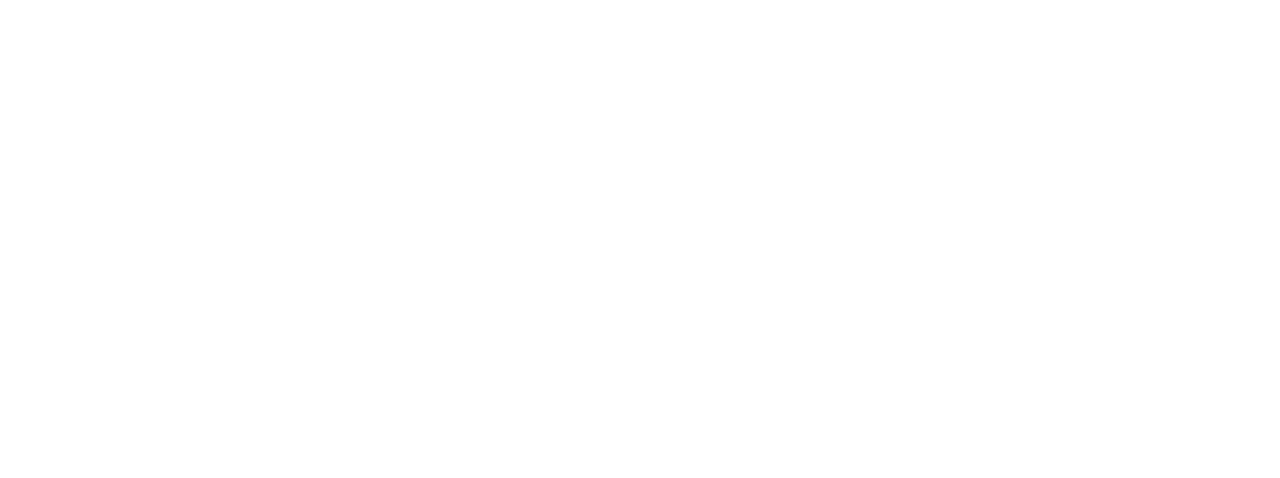
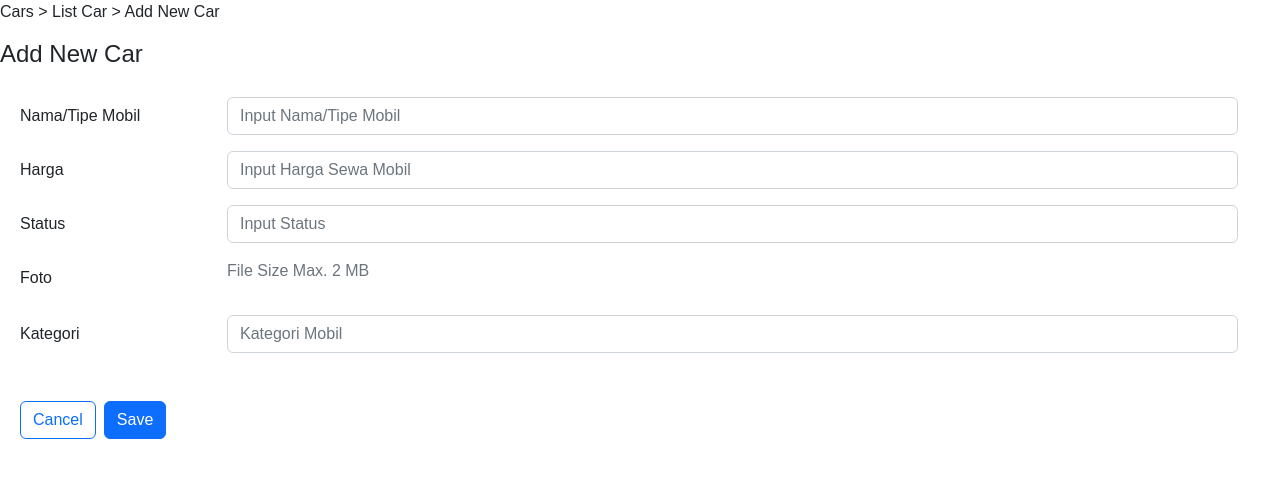
Before and after one commit to Wannn14/Binar-Platinum, a React (Create React App) app: page /AddCar in a window 1280 px wide. Before the commit this address had no page. Shown: the top 478 px of the page. Built offline with nearby package versions, Linux system fonts and the light colour scheme.

Commit message:
listcar admin

```diff
--- /dev/null
+++ b/src/pages/AddCar/AddCar.js
@@ -0,0 +1,85 @@
+import React from "react";
+import { useState } from "react";
+import { Link } from 'react-router-dom';
+import './style.css';
+import axios from "axios";
+
+const AddCar = () => {
+
+
+
+
+
+
+  return (
+
+    <div className="content">
+      <div className="main">
+        <p>Cars {`>`} List Car {`>`} Add New Car</p>
+
+        <h4>Add New Car</h4>
+        <div className="row" style={{ backgroundColor: '#ffff', padding: '20px', marginRight: '10px' }}>
+          <form action="" >
+            <div className="col">
+              <div className="mb-3 row">
+                <label className="col-sm-2 col-form-label">Nama/Tipe Mobil</label>
+                <div className="col-sm-10">
+                  <input id="name" name="name" type="text" className="form-control" placeholder="Input Nama/Tipe Mobil"  />
+                </div>
+              </div>
+              <div className="mb-3 row">
+                <label className="col-sm-2 col-form-label">Harga</label>
+                <div className="col-sm-10">
+                  <input id="price" name="price" type="number" className="form-control" placeholder="Input Harga Sewa Mobil"  />
+                </div>
+              </div>
+              <div className="mb-3 row">
+                <label className="col-sm-2 col-form-label">Status</label>
+                <div className="col-sm-10">
+                  <input id="status" name="status" type="text" className="form-control" placeholder="Input Status"  />
+                </div>
+              </div>
+              <div className="mb-3 row">
+                <label className="col-sm-2 col-form-label">Foto</label>
+                <div className="col-sm-10">
+                  {/* <input id="image" name="image" type="file" className="form-control" placeholder="Upload Foto Mobil" onChange={(e)=>onInputChange(e)}/> */}
+
+
+                  <p className="text-muted">File Size Max. 2 MB</p>
+                </div>
+              </div>
+              <div className="mb-3 row">
+                <label className="col-sm-2 col-form-label">Kategori</label>
+                <div className="col-sm-10">
+                  {/* <select className="form-select" id="exampleFormControlSelect1">
+                                    <option >Pilih Kategori</option>
+                                    <option>1</option>
+                                    <option>2</option>
+                                    <option>3</option>
+                                    <option>4</option>
+                                    <option>5</option>
+                                </select> */}
+                  <input id="category" name="category" type="text" className="form-control" placeholder="Kategori Mobil"  />
+
+                </div>
+
+              </div>
+              <div className="button mt-5">
+                <Link to={`/carlist`}>
+                  <button className="btn btn-outline-primary">Cancel</button>
+                </Link>
+                <button className="btn btn-primary ms-2">Save</button>
+              </div>
+            </div>
+            <div className="col">
+            </div>
+
+          </form>
+
+        </div>
+      </div>
+    </div>
+  )
+}
+
+export default AddCar;
--- /dev/null
+++ b/src/pages/carlist/carlist.js
@@ -0,0 +1,80 @@
+import React, {useEffect, useState} from "react";
+import { Link } from 'react-router-dom';
+import {datacrud} from "../../store/actions/crud-slice";
+import {useDispatch, useSelector} from "react-redux";
+
+// import axios from "axios";
+
+
+const Carlist = ({  }) => {
+  const [cars, setCars] = useState([]);
+  const dispatch = useDispatch();
+  const viewcar = useSelector(state => state.viewstore.cruddata)
+  // const [pagesize,setPageSize] = useState (10)
+  //   const [page,setPage] = useState (1)
+    const [carSmall,setSmall] = useState()
+    // const handleCarSmall = (ev) =>{
+    //   ev.preventDefault()
+    //   setSmall (ev.target.value)
+    // }
+    useEffect(() => {
+      dispatch(datacrud({carSmall}));
+  }, [])
+  // const API_URL = "https://bootcamp-rent-cars.herokuapp.com";
+  // const getCars = () => {
+  //   const token = localStorage.getItem ('access_token')
+  //   const config = {
+  //       headers:{
+  //           access_token: token
+  //       },
+
+  //   }
+
+  // axios
+  //     .get(`${API_URL}/admin/v2/car`,config)
+  //     .then((response) => {
+  //       setCars(response.data.cars)
+  //      console.log(response.data)
+  //     })
+  //     .catch((error) => console.log(error));
+  //   }
+    // useEffect(()=>{getCars()},[])
+    return(
+
+<>
+<div className="row">
+          <div className="col">
+            <h4>List Car</h4>
+            <div className="btn-group" >
+              <button type="button" className="btn btn-outline-primary">All</button>
+              <button type="button" className="btn btn-outline-primary" >2 - 4 People</button>
+              <button type="button" className="btn btn-outline-primary" >4 - 6 People</button>
+              <button type="button" className="btn btn-outline-primary" >6 - 8 People</button>
+
+            </div>
+          </div>
+          <div className="col">
+            <Link to={`/addCar`}>
+              <button style={{ marginLeft: '390px', marginBottom: '10px' }} className="btn btn-primary"> + Add New Car</button>
+            </Link>
+          </div>
+        </div>
+      <div className="row">
+        {viewcar.cars.map((car, index) =>(
+
+            <div className="col-lg-4 col-md-4" key={index}>
+            <div className="card-border">
+            <div className="card">
+              <img src={car.image} />
+
+  </div>
+            </div>
+            </div>
+
+        ))}
+
+      </div>
+</>
+    )
+}
+export default Carlist;
--- /dev/null
+++ b/src/store/actions/crud-slice.js
@@ -0,0 +1,51 @@
+import {createSlice,createAsyncThunk} from '@reduxjs/toolkit'
+import axios from 'axios';
+const initialState = {
+    cruddata:{
+        cars:[]
+    }
+}
+const datacrud = createAsyncThunk ('data/crud',async(payload)=>{
+const token = localStorage.getItem ('access_token')
+const config = {
+    headers:{
+        access_token: token
+    }
+
+}
+try{
+    const getApi = await axios.get ('https://bootcamp-rent-cars.herokuapp.com/admin/v2/car',config)
+    // console.log(getApi.data);
+    return getApi.data
+
+}
+catch(error){
+    console.log(error);
+    throw error;
+}
+})
+const crudSlice= createSlice({
+    name:"dataCar",
+    initialState,
+    reducers:{
+        viewcar(state,action){
+            state.cruddata = action.payload
+
+        }
+
+    },
+    extraReducers:(builder)=>{
+        builder.addCase(datacrud.fulfilled,(state,action)=>{
+            console.log(action.payload);
+            state.cruddata = action.payload
+
+        })
+        builder.addCase(datacrud.rejected,(state,action)=>{
+            crudSlice.caseReducers.setDashboard(state,action)
+        })
+    },
+})
+
+export const {viewcar} = crudSlice.actions
+export {datacrud}
+export default crudSlice
--- a/src/store/index.js
+++ b/src/store/index.js
@@ -1,13 +1,17 @@
 import { configureStore } from "@reduxjs/toolkit";
 import authSlice from "./actions/actions-slice";
+import crudSlice from "./actions/crud-slice";
 import dashboardSlice from "./actions/dashboard-slice";
 import signupSlice from "./actions/register-slice";
+
+
 
 export const Store = configureStore({
     reducer:{
         authStore: authSlice.reducer,
         regStore : signupSlice.reducer,
-        dashboardStore : dashboardSlice.reducer
+        dashboardStore : dashboardSlice.reducer,
+        viewStore : crudSlice.reducer
 
     }
 })
```
Also changed, not shown: src/routes/index.js (+12 -0 lines), src/pages/AddCar/style.css (added), 1 other file (tests, documents, lock files or other folders).
